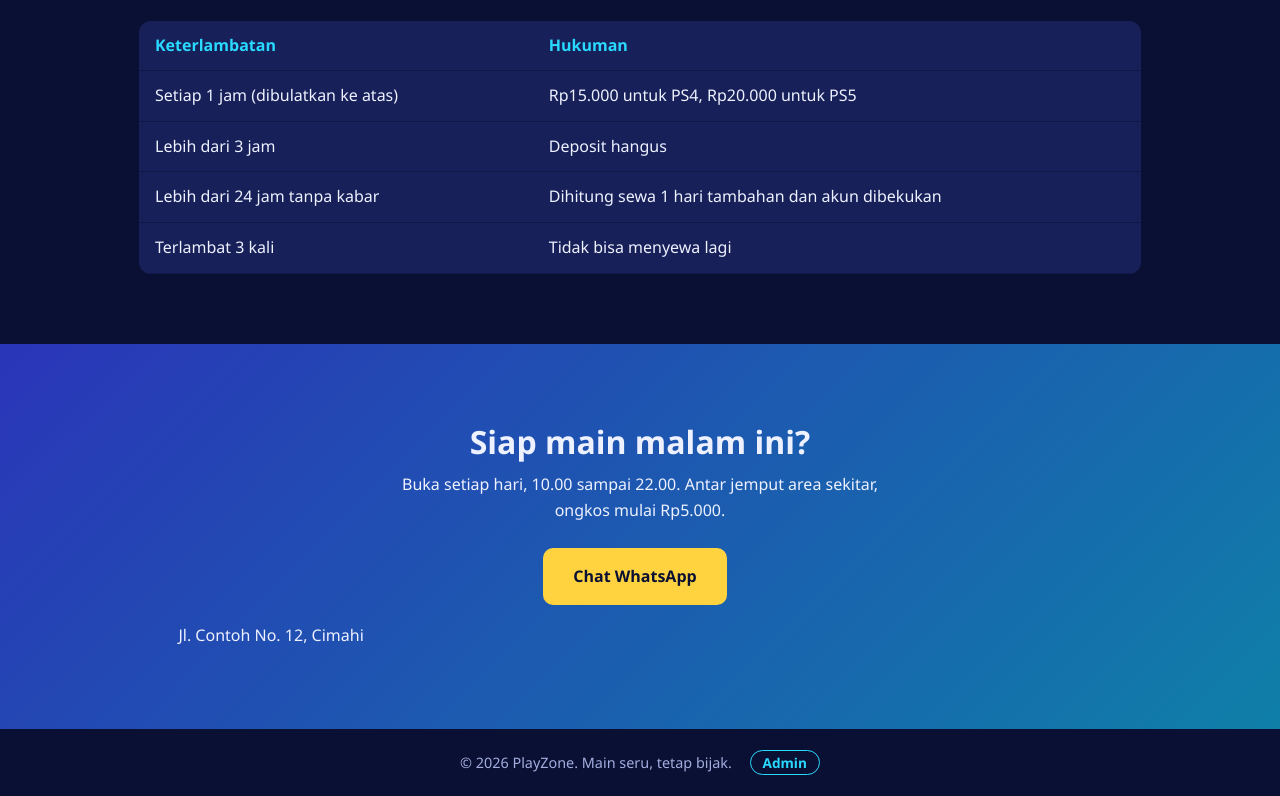
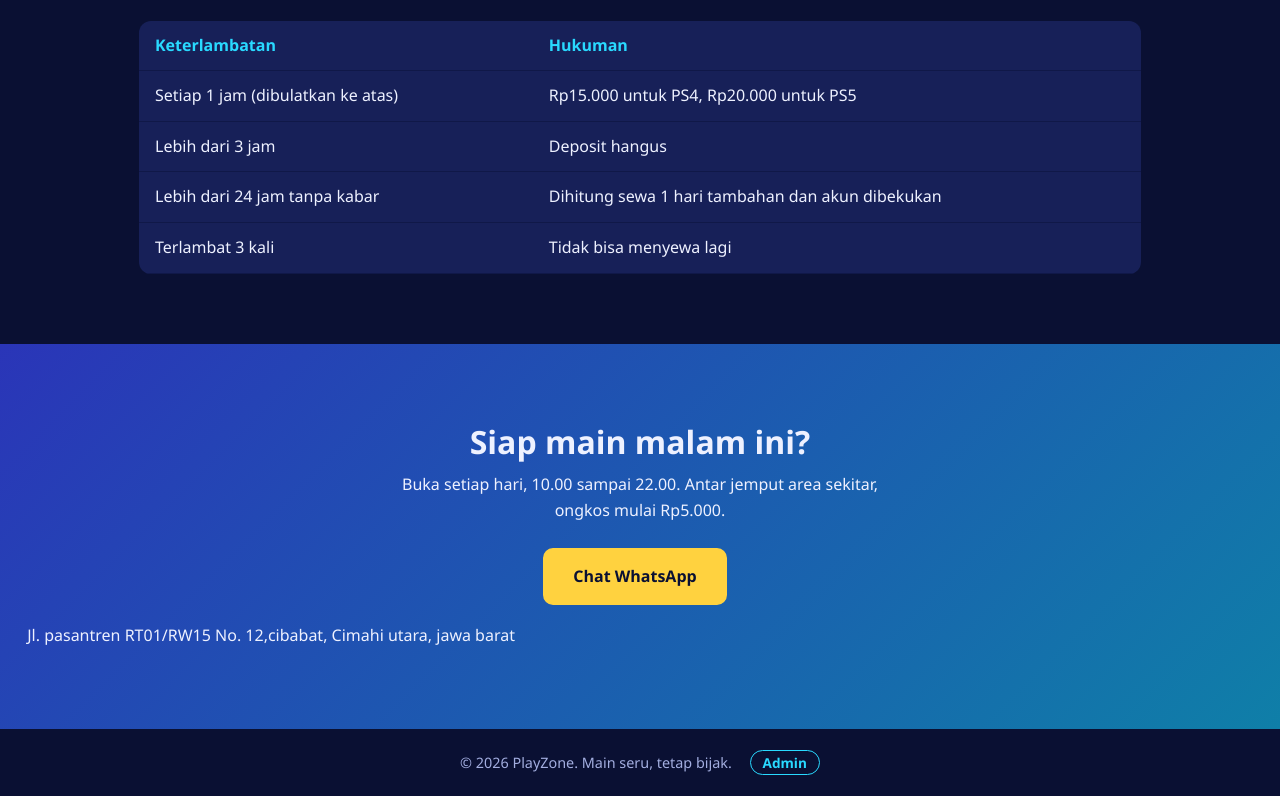
Before and after one commit to galuhtedjakusumahskl-bit/PlayZone, a plain HTML site: page index.html in a window 1280 px wide. Shown: the part 4140-4936 px from the top of the page. Drawn offline with Linux system fonts and the light colour scheme.

Commit message:
Update index.html

```diff
--- a/index.html
+++ b/index.html
@@ -210,7 +210,7 @@
     <h2>Siap main malam ini?</h2>
     <p>Buka setiap hari, 10.00 sampai 22.00. Antar jemput area sekitar, ongkos mulai Rp5.000.</p>
     <a class="btn btn-kuning" href="https://wa.me/628123456789?text=Halo%20PlayZone%2C%20saya%20mau%20sewa%20PS">Chat WhatsApp</a>
-    <p class="alamat">Jl. Contoh No. 12, Cimahi</p>
+    <p class="alamat">Jl. pasantren RT01/RW15 No. 12,cibabat, Cimahi utara, jawa barat</p>
   </section>
 
 </main>
```
